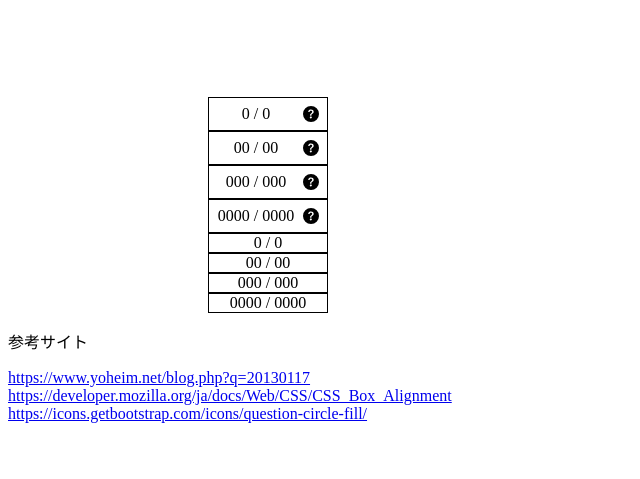
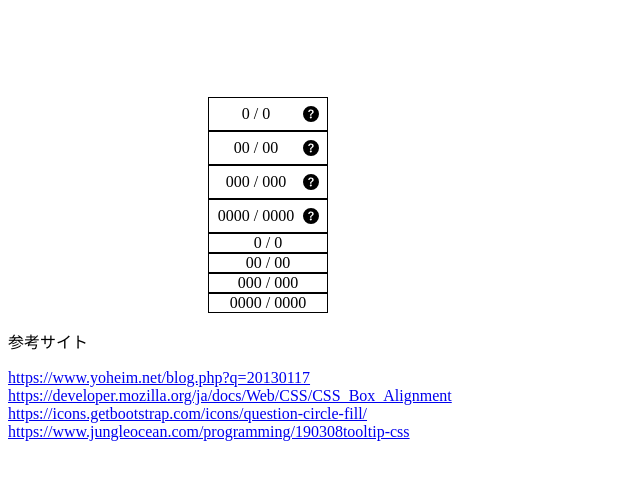
Before and after one commit to refrain62/box_layout, a plain HTML site: page index.html in a window 1280 px wide. Shown: the part 57-536 px from the top of the page, without its empty margins (0-640 px from the left). Drawn offline with Linux system fonts and the light colour scheme.

Commit message:
リンク追加

```diff
--- a/index.html
+++ b/index.html
@@ -172,6 +172,7 @@
     <a href="https://www.yoheim.net/blog.php?q=20130117">https://www.yoheim.net/blog.php?q=20130117</a><br>
     <a href="https://developer.mozilla.org/ja/docs/Web/CSS/CSS_Box_Alignment">https://developer.mozilla.org/ja/docs/Web/CSS/CSS_Box_Alignment</a><br>
     <a href="https://icons.getbootstrap.com/icons/question-circle-fill/">https://icons.getbootstrap.com/icons/question-circle-fill/</a><br>
+    <a href="https://www.jungleocean.com/programming/190308tooltip-css">https://www.jungleocean.com/programming/190308tooltip-css</a><br>
 
 </body>
 </html>
```
